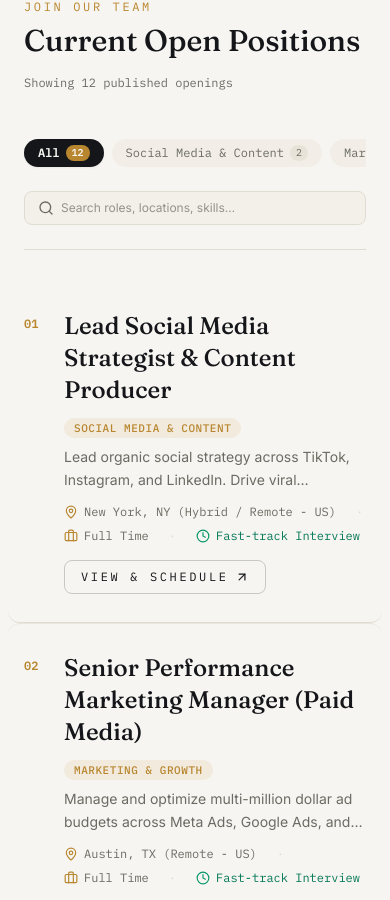
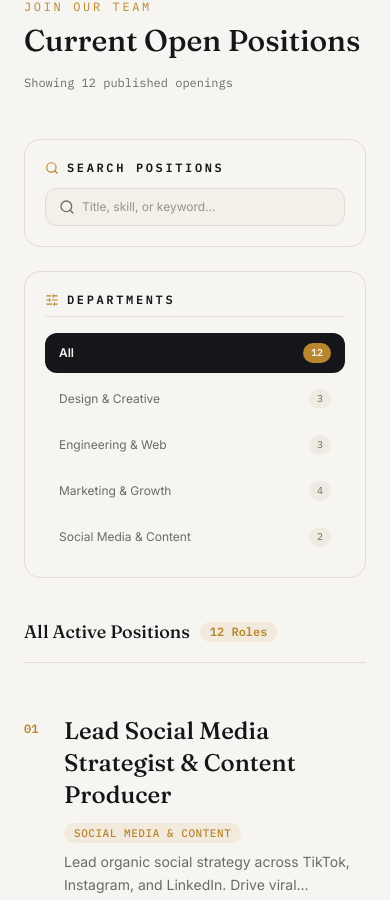
Before and after one commit to UKIZI333/zip, a Next.js app: page / in a window 390 px wide. Shown: the part 4159-5059 px from the top of the page. Built offline with nearby package versions, Linux system fonts and the light colour scheme; no server answers; the database is empty.

Commit message:
feat: Redesign #openings department filters with modern sticky sidebar layout and clean responsive wrapping

```diff
--- a/src/components/JobListings.tsx
+++ b/src/components/JobListings.tsx
@@ -3,7 +3,7 @@
 import { useState, useMemo } from "react";
 import type { Job } from "@/lib/types";
 import JobRow from "./JobRow";
-import { Search, Filter, Briefcase } from "lucide-react";
+import { Search, Filter, Briefcase, X, SlidersHorizontal, Sparkles, MapPin, Check } from "lucide-react";
 
 interface JobListingsProps {
   jobs: Job[];
@@ -12,39 +12,115 @@ interface JobListingsProps {
 export default function JobListings({ jobs }: JobListingsProps) {
   const [searchQuery, setSearchQuery] = useState("");
   const [selectedDept, setSelectedDept] = useState("All");
+  const [selectedLocation, setSelectedLocation] = useState("All");
 
   const departments = useMemo(() => {
     const set = new Set<string>();
     jobs.forEach((j) => {
       if (j.department) set.add(j.department);
     });
-    return ["All", ...Array.from(set)];
+    return ["All", ...Array.from(set).sort()];
+  }, [jobs]);
+
+  const locations = useMemo(() => {
+    const set = new Set<string>();
+    jobs.forEach((j) => {
+      if (j.location) {
+        // Extract city/region or Remote
+        if (j.location.toLowerCase().includes("remote")) {
+          set.add("Remote - US");
+        } else if (j.location.includes(",")) {
+          set.add(j.location.split("(")[0].trim());
+        } else {
+          set.add(j.location);
+        }
+      }
+    });
+    return ["All", ...Array.from(set).sort()];
   }, [jobs]);
 
   const filteredJobs = useMemo(() => {
     return jobs.filter((job) => {
+      const q = searchQuery.toLowerCase().trim();
       const matchesSearch =
-        searchQuery === "" ||
-        job.title.toLowerCase().includes(searchQuery.toLowerCase()) ||
-        job.short_description.toLowerCase().includes(searchQuery.toLowerCase()) ||
-        job.location.toLowerCase().includes(searchQuery.toLowerCase()) ||
-        job.department.toLowerCase().includes(searchQuery.toLowerCase());
+        q === "" ||
+        job.title.toLowerCase().includes(q) ||
+        job.short_description.toLowerCase().includes(q) ||
+        job.location.toLowerCase().includes(q) ||
+        job.department.toLowerCase().includes(q);
 
       const matchesDept = selectedDept === "All" || job.department === selectedDept;
 
-      return matchesSearch && matchesDept;
+      const matchesLocation =
+        selectedLocation === "All" ||
+        (selectedLocation === "Remote - US"
+          ? job.location.toLowerCase().includes("remote")
+          : job.location.toLowerCase().includes(selectedLocation.toLowerCase()));
+
+      return matchesSearch && matchesDept && matchesLocation;
     });
-  }, [jobs, searchQuery, selectedDept]);
+  }, [jobs, searchQuery, selectedDept, selectedLocation]);
+
+  const isFiltered = searchQuery !== "" || selectedDept !== "All" || selectedLocation !== "All";
+
+  const clearAllFilters = () => {
+    setSearchQuery("");
+    setSelectedDept("All");
+    setSelectedLocation("All");
+  };
 
   return (
-    <div className="space-y-8">
-      {/* Controls: Search & Category Pills */}
-      <div className="flex flex-col md:flex-row md:items-center justify-between gap-4 border-b rule-hairline pb-6">
-        {/* Department Pills */}
-        <div className="flex items-center gap-2 overflow-x-auto pb-2 md:pb-0 scrollbar-none">
-          <span className="font-mono text-xs text-muted uppercase tracking-widest2 mr-2 hidden sm:inline-flex items-center gap-1">
-            <Filter className="w-3 h-3" /> Filter:
+    <div className="grid grid-cols-1 lg:grid-cols-12 gap-10 items-start">
+      {/* ========================================================================= */}
+      {/* SIDEBAR FILTER (Desktop Sticky + Mobile Header) */}
+      {/* ========================================================================= */}
+      <aside className="lg:col-span-4 xl:col-span-3 space-y-6 lg:sticky lg:top-24">
+        {/* Search Box */}
+        <div className="p-5 rounded-2xl bg-paper border rule-hairline shadow-2xs space-y-3">
+          <label className="font-mono text-xs uppercase tracking-widest2 text-ink font-semibold flex items-center gap-2">
+            <Search className="w-3.5 h-3.5 text-brass" />
+            <span>Search Positions</span>
+          </label>
+          <div className="relative">
+            <Search className="w-4 h-4 text-muted absolute left-3.5 top-1/2 -translate-y-1/2 pointer-events-none" />
+            <input
+              type="text"
+              placeholder="Title, skill, or keyword…"
+              value={searchQuery}
+              onChange={(e) => setSearchQuery(e.target.value)}
+              className="w-full bg-paperdim/50 border rule-hairline rounded-xl pl-9 pr-8 py-2.5 text-xs text-ink placeholder:text-muted/70 outline-none focus:border-brass focus:bg-paper transition-all font-sans"
+            />
+            {searchQuery && (
+              <button
+                onClick={() => setSearchQuery("")}
+                className="absolute right-2.5 top-1/2 -translate-y-1/2 text-muted hover:text-ink p-1 rounded-md"
+                aria-label="Clear search"
+              >
+                <X className="w-3.5 h-3.5" />
+              </button>
+            )}
+          </div>
+        </div>
+
+        {/* Department Filter Sidebar */}
+        <div className="p-5 rounded-2xl bg-paper border rule-hairline shadow-2xs space-y-3">
+          <div className="flex items-center justify-between pb-2 border-b rule-hairline">
+            <span className="font-mono text-xs uppercase tracking-widest2 text-ink font-semibold flex items-center gap-2">
+              <SlidersHorizontal className="w-3.5 h-3.5 text-brass" />
+              <span>Departments</span>
             </span>
+            {selectedDept !== "All" && (
+              <button
+                onClick={() => setSelectedDept("All")}
+                className="font-mono text-[11px] text-brass hover:underline"
+              >
+                Reset
+              </button>
+            )}
+          </div>
+
+          {/* Vertical Menu for Clean Aesthetic (Wraps naturally on mobile) */}
+          <div className="flex flex-wrap lg:flex-col gap-1.5 pt-1">
             {departments.map((dept) => {
               const count =
                 dept === "All" ? jobs.length : jobs.filter((j) => j.department === dept).length;
@@ -53,17 +129,20 @@ export default function JobListings({ jobs }: JobListingsProps) {
               return (
                 <button
                   key={dept}
+                  type="button"
                   onClick={() => setSelectedDept(dept)}
-                className={`inline-flex items-center gap-1.5 px-3.5 py-1.5 rounded-full font-mono text-xs transition-all whitespace-nowrap ${
+                  className={`w-full text-left px-3.5 py-2.5 rounded-xl text-xs transition-all flex items-center justify-between group cursor-pointer ${
                     isSelected
-                    ? "bg-ink text-paper font-semibold shadow-sm"
-                    : "bg-paperdim/70 text-muted hover:text-ink hover:bg-paperdim"
+                      ? "bg-ink text-paper font-semibold shadow-xs"
+                      : "text-muted hover:text-ink hover:bg-paperdim/80 font-normal"
                   }`}
                 >
-                <span>{dept}</span>
+                  <span className="truncate pr-2">{dept}</span>
                   <span
-                  className={`text-[10px] px-1.5 py-0.2 rounded-full ${
-                    isSelected ? "bg-brass text-paper" : "bg-rule/60 text-muted"
+                    className={`font-mono text-[10px] px-2 py-0.5 rounded-full transition-colors shrink-0 ${
+                      isSelected
+                        ? "bg-brass text-paper font-bold"
+                        : "bg-paperdim text-muted group-hover:bg-paper group-hover:text-ink"
                     }`}
                   >
                     {count}
@@ -72,47 +151,61 @@ export default function JobListings({ jobs }: JobListingsProps) {
               );
             })}
           </div>
+        </div>
 
-        {/* Search Bar */}
-        <div className="relative min-w-[240px]">
-          <Search className="w-4 h-4 text-muted absolute left-3.5 top-1/2 -translate-y-1/2" />
-          <input
-            type="text"
-            placeholder="Search roles, locations, skills…"
-            value={searchQuery}
-            onChange={(e) => setSearchQuery(e.target.value)}
-            className="w-full bg-paperdim/50 border rule-hairline rounded-lg pl-9 pr-4 py-2 text-xs text-ink placeholder:text-muted/70 outline-none focus:border-brass focus:bg-paper transition-all"
-          />
-          {searchQuery && (
+        {/* Quick Filter Reset (Visible when active) */}
+        {isFiltered && (
           <button
-              onClick={() => setSearchQuery("")}
-              className="absolute right-3 top-1/2 -translate-y-1/2 text-xs text-muted hover:text-ink"
+            type="button"
+            onClick={clearAllFilters}
+            className="w-full py-2.5 px-4 rounded-xl border border-dashed rule-hairline text-brass hover:bg-brass/5 font-mono text-xs uppercase tracking-widest2 flex items-center justify-center gap-2 transition-colors cursor-pointer"
           >
-              ✕
+            <X className="w-3.5 h-3.5" />
+            <span>Clear All Filters</span>
           </button>
         )}
+      </aside>
+
+      {/* ========================================================================= */}
+      {/* RIGHT COLUMN: JOB STREAM */}
+      {/* ========================================================================= */}
+      <main className="lg:col-span-8 xl:col-span-9 space-y-6">
+        {/* Results Header Status Bar */}
+        <div className="flex flex-col sm:flex-row sm:items-center justify-between gap-3 pb-4 border-b rule-hairline">
+          <div className="flex items-center gap-2.5">
+            <span className="font-display text-lg text-ink font-medium">
+              {selectedDept === "All" ? "All Active Positions" : selectedDept}
+            </span>
+            <span className="px-2.5 py-0.5 rounded-full bg-brass/10 text-brass font-mono text-xs font-semibold">
+              {filteredJobs.length} Role{filteredJobs.length === 1 ? "" : "s"}
+            </span>
           </div>
+
+          {searchQuery && (
+            <span className="font-mono text-xs text-muted">
+              Matching &ldquo;<span className="text-ink font-semibold">{searchQuery}</span>&rdquo;
+            </span>
+          )}
         </div>
 
         {/* Jobs List */}
         {filteredJobs.length === 0 ? (
-        <div className="py-20 text-center rounded-2xl border border-dashed rule-hairline bg-paperdim/30">
-          <div className="w-12 h-12 rounded-full bg-paperdim flex items-center justify-center mx-auto mb-4 text-muted">
+          <div className="py-24 text-center rounded-3xl border border-dashed rule-hairline bg-paperdim/20 space-y-4">
+            <div className="w-14 h-14 rounded-2xl bg-paper border rule-hairline flex items-center justify-center mx-auto text-muted shadow-2xs">
               <Briefcase className="w-6 h-6 text-brass" />
             </div>
-          <h3 className="font-display text-xl text-ink">No matching roles found</h3>
-          <p className="mt-2 text-sm text-muted max-w-sm mx-auto">
-            Try adjusting your search keywords or switching department filter to view all active openings.
+            <div className="space-y-1">
+              <h3 className="font-display text-2xl text-ink font-medium">No matching roles found</h3>
+              <p className="text-sm text-muted max-w-md mx-auto leading-relaxed">
+                We couldn&rsquo;t find any published openings matching your current search criteria.
               </p>
-          {(searchQuery || selectedDept !== "All") && (
+            </div>
+            {isFiltered && (
               <button
-              onClick={() => {
-                setSearchQuery("");
-                setSelectedDept("All");
-              }}
-              className="mt-6 font-mono text-xs uppercase tracking-widest2 text-brass hover:underline"
+                onClick={clearAllFilters}
+                className="inline-flex items-center gap-2 bg-ink text-paper px-6 py-3 rounded-xl font-mono text-xs uppercase tracking-widest2 hover:bg-brassdim transition-colors shadow-sm cursor-pointer"
               >
-              Reset Filters
+                <span>Reset Filters</span>
               </button>
             )}
           </div>
@@ -123,6 +216,7 @@ export default function JobListings({ jobs }: JobListingsProps) {
             ))}
           </div>
         )}
+      </main>
     </div>
   );
 }
```
Lines whose indentation alone changed are shown as unchanged.
